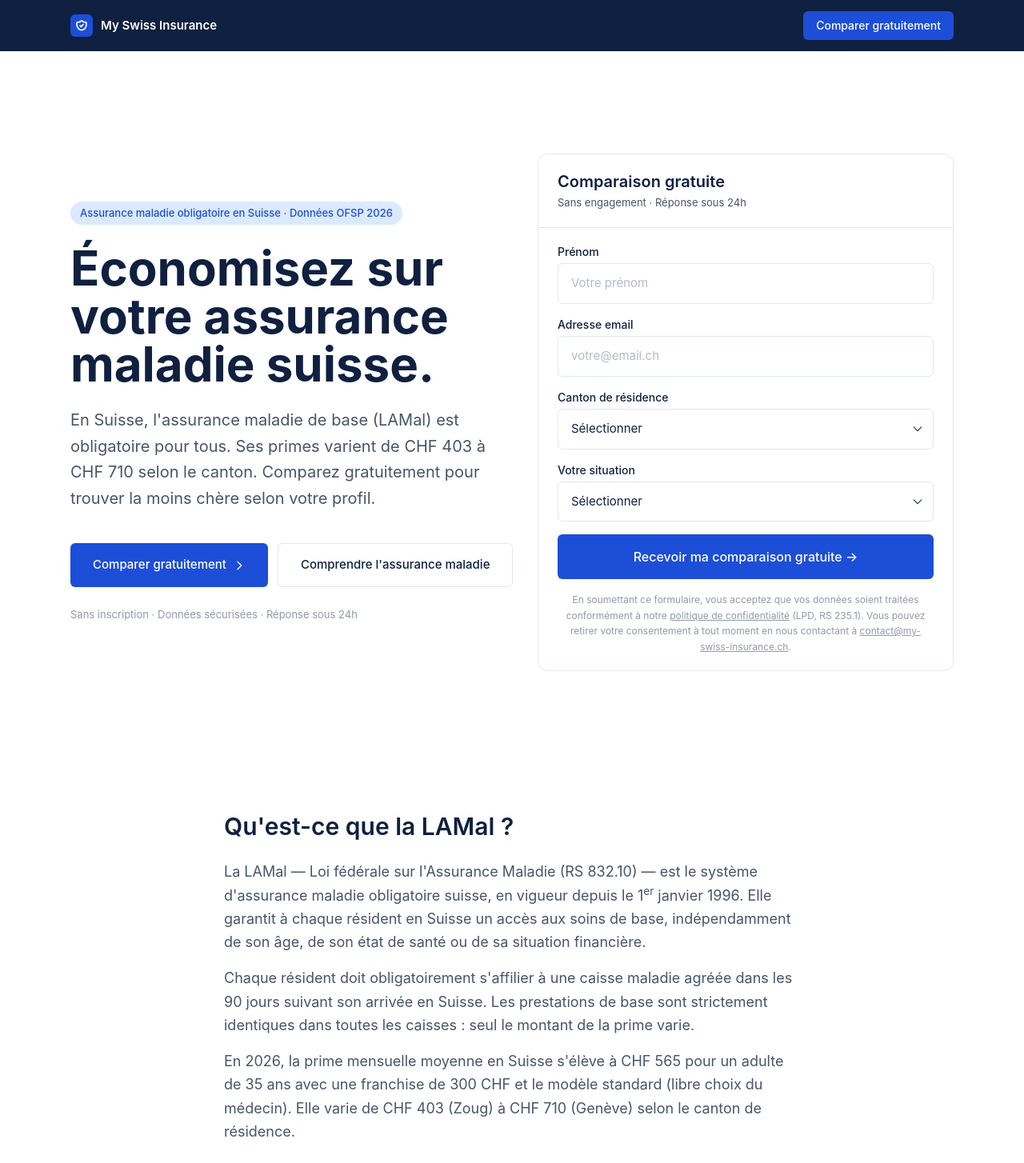
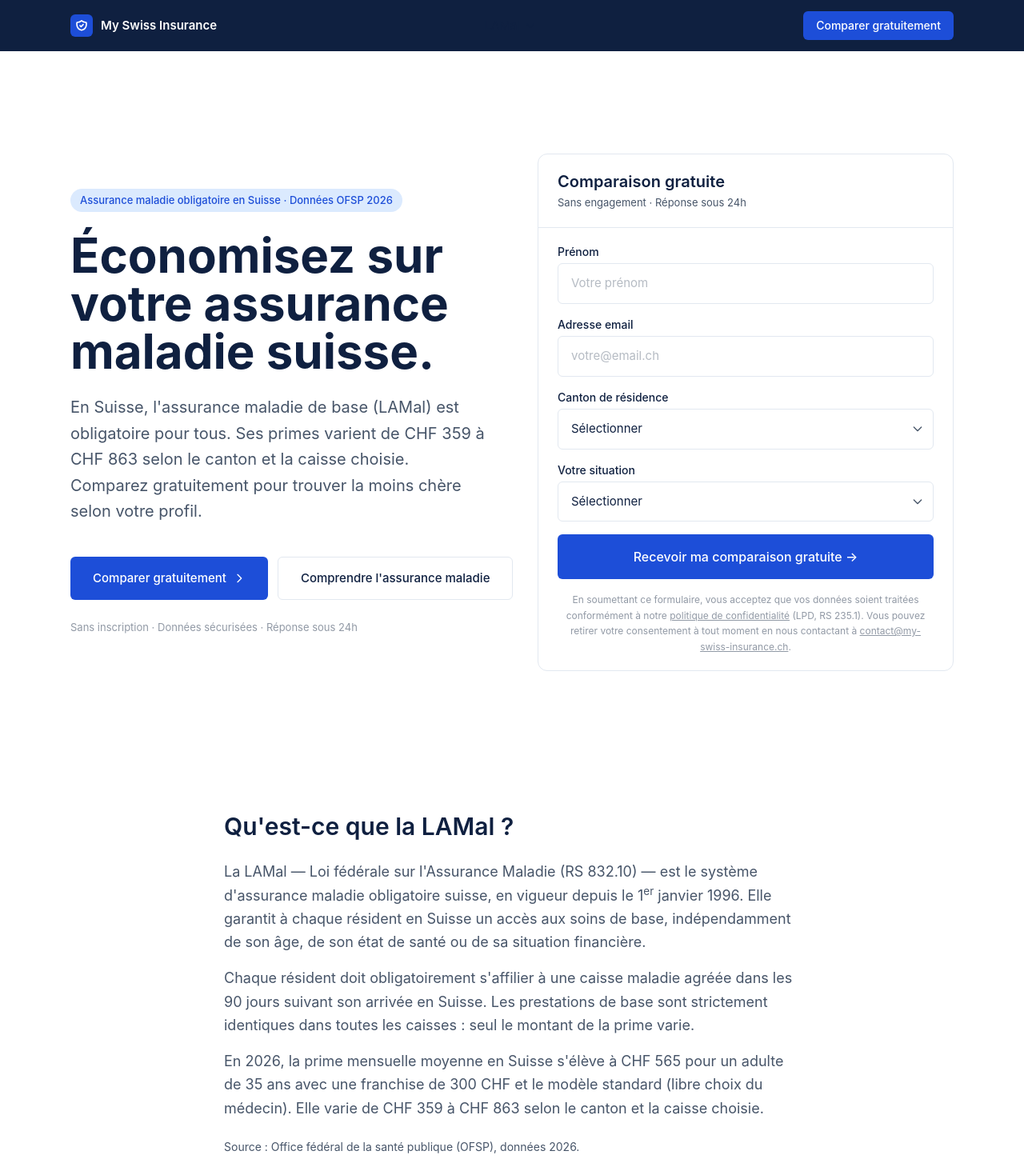
Before and after one commit to Anthrope1997/my-swiss-insurance.ch, a Next.js app: page / in a window 1280 px wide. Shown: the top 1454 px of the page at 80% size. Built offline with nearby package versions, Linux system fonts and the light colour scheme.

Commit message:
Fourchette de primes : CHF 359–863 (min/max absolus, même profil)

```diff
--- a/app/page.tsx
+++ b/app/page.tsx
@@ -31,7 +31,7 @@ const schema = {
       name: 'Combien coûte la LAMal en 2026 ?',
       acceptedAnswer: {
         '@type': 'Answer',
-        text: 'La prime LAMal moyenne est de CHF 565/mois pour un adulte en 2026 (franchise 300 CHF, modèle standard). Elle varie de CHF 403 à CHF 710 selon le canton. Source : OFSP 2026.',
+        text: 'La prime LAMal moyenne est de CHF 565/mois pour un adulte en 2026 (franchise 300 CHF, modèle standard). Elle varie de CHF 359 à CHF 863 selon le canton et la caisse choisie. Source : OFSP 2026.',
       },
     },
     {
@@ -149,7 +149,7 @@ export default function HomePage() {
               </h1>
               <p className="text-xl text-slate leading-relaxed mb-10">
                 En Suisse, l'assurance maladie de base (LAMal) est obligatoire pour tous.
-                Ses primes varient de CHF 403 à CHF 710 selon le canton. Comparez gratuitement
+                Ses primes varient de CHF 359 à CHF 863 selon le canton et la caisse choisie. Comparez gratuitement
                 pour trouver la moins chère selon votre profil.
               </p>
               <div className="flex flex-col sm:flex-row gap-3">
@@ -195,7 +195,7 @@ export default function HomePage() {
         <p className="text-lg text-[#475569] leading-relaxed">
           En 2026, la prime mensuelle moyenne en Suisse s'élève à CHF 565 pour un adulte de 35 ans
           avec une franchise de 300 CHF et le modèle standard (libre choix du médecin). Elle varie
-          de CHF 403 (Zoug) à CHF 710 (Genève) selon le canton de résidence.
+          de CHF 359 à CHF 863 selon le canton et la caisse choisie.
         </p>
         <div className="mt-6 text-sm text-[#475569]">
           Source : Office fédéral de la santé publique (OFSP), données 2026.
```
